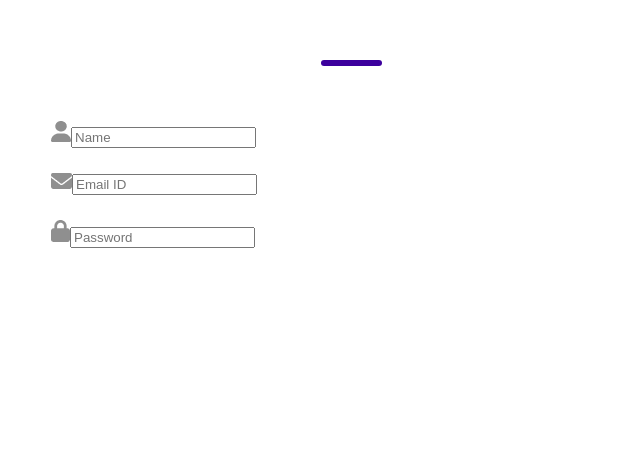
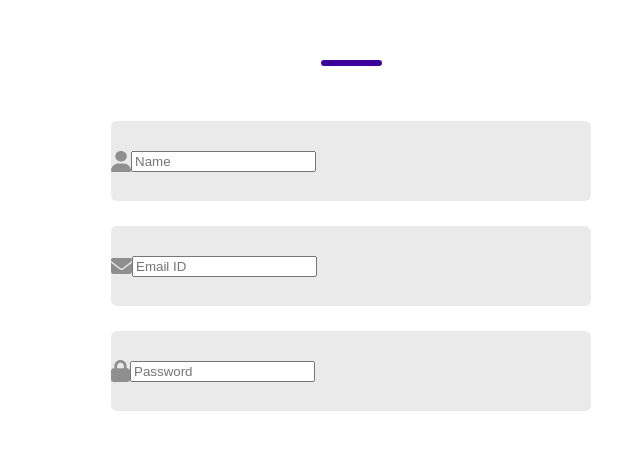
Before and after one commit to isurudayananda/login-signup, a React (Create React App) app in the folder login-signup/: page / in a window 1280 px wide. Shown: the part 179-628 px from the top of the page, without its empty margins (289-929 px from the left). Built offline with nearby package versions, Linux system fonts and the light colour scheme.

Commit message:
css for input

```diff
--- a/login-signup/src/Components/Loginsignup/Loginsignup.css
+++ b/login-signup/src/Components/Loginsignup/Loginsignup.css
@@ -36,3 +36,13 @@
     flex-direction: column;
     gap: 25px;
 }
+
+.input{
+    display: flex;
+    align-items: center;
+    margin: auto;
+    width: 480px;
+    height: 80px;
+    background: #eaeaea;
+    border-radius: 6px;
+}
```
